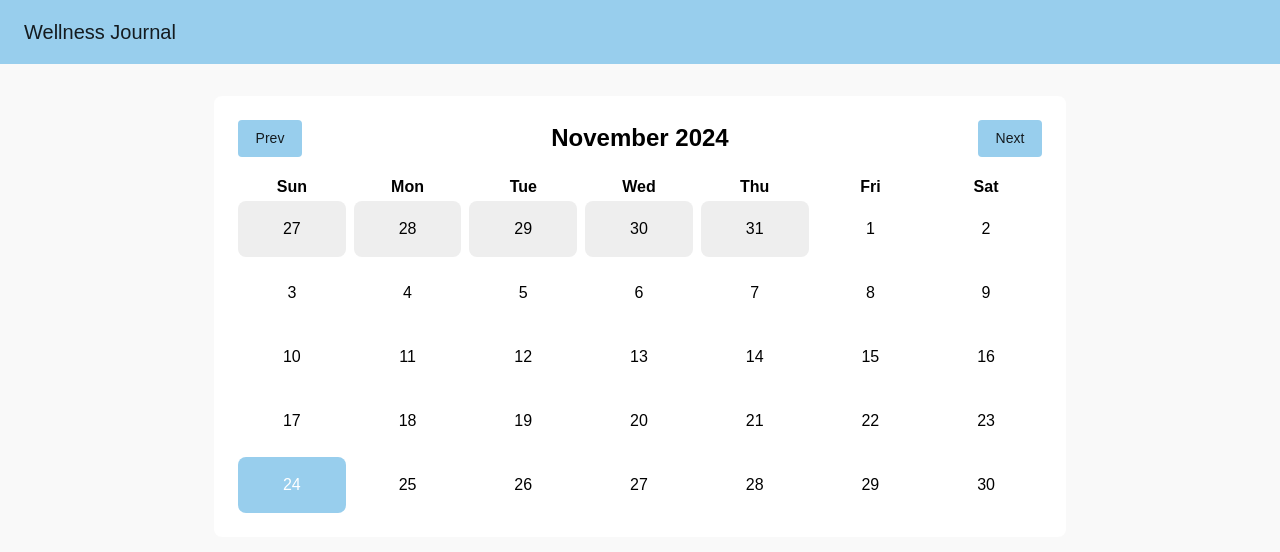
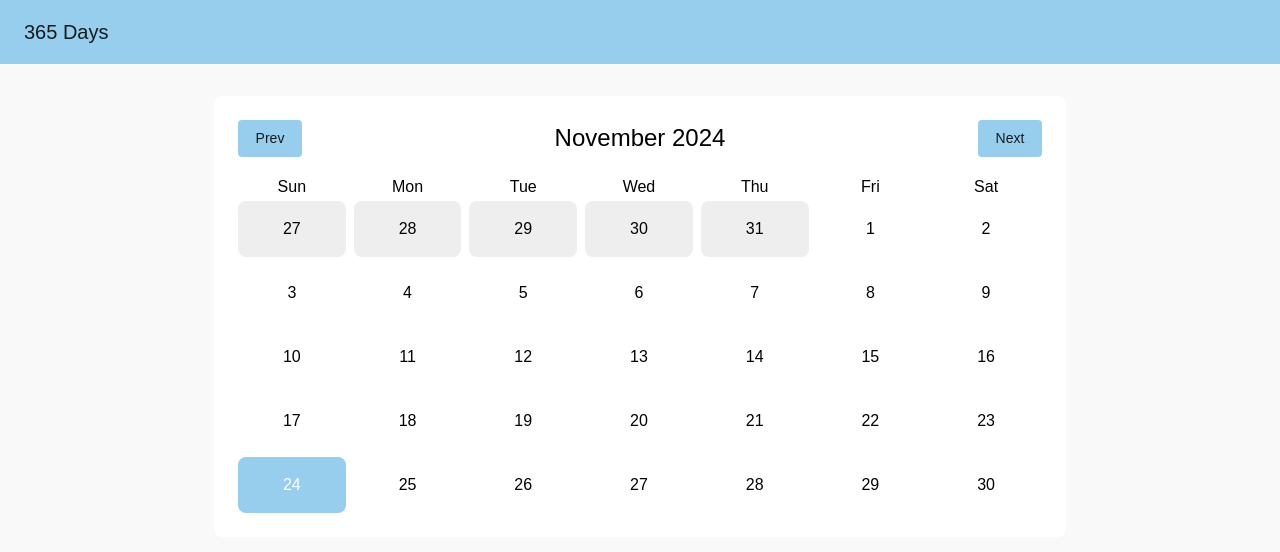
Before and after one commit to devkevw/codejam2024, a React (Create React App) app in the folder frontend/webpage/: page / in a window 1280 px wide. Shown: the top 552 px of the page. Built offline with nearby package versions, Linux system fonts and the light colour scheme; a web font is replaced by a local one.

Commit message:
Add styles to calendar

```diff
--- a/frontend/webpage/src/components/Calendar.jsx
+++ b/frontend/webpage/src/components/Calendar.jsx
@@ -74,7 +74,7 @@ const Calendar = () => {
         <Button variant="contained" onClick={handlePrev}>
           Prev
         </Button>
-        <Typography variant="h5" sx={{ fontWeight: 'bold' }}>
+        <Typography variant="h5" >
           {format(currentMonth, 'MMMM yyyy')}
         </Typography>
         <Button variant="contained" onClick={handleNext}>
@@ -86,7 +86,7 @@ const Calendar = () => {
       <Grid container spacing={1}>
         {daysOfWeek.map((day) => (
           <Grid item xs={1.71} key={day}>
-            <Typography align="center" variant="subtitle1" sx={{ fontWeight: 'bold' }}>
+            <Typography align="center" variant="subtitle1" >
               {day}
             </Typography>
           </Grid>
@@ -105,8 +105,13 @@ const Calendar = () => {
               onClick={
                 isSameMonth(day, currentMonth) || viewMode === 'week'
                   ? () => {
-                      setSelectedDate(day);
-                      setCurrentMonth(startOfMonth(day)); // Update currentMonth to the selected date's month
+                      // Toggle the selected date
+                      if (isSameDay(day, selectedDate)) {
+                        setSelectedDate(null); // Unhighlight if the same date is clicked
+                      } else {
+                        setSelectedDate(day); // Highlight the new date
+                        setCurrentMonth(startOfMonth(day)); // Update currentMonth to the selected date's month
+                      }
                     }
                   : undefined
               }
@@ -134,6 +139,7 @@ const Calendar = () => {
             >
               <Typography variant="body1">{format(day, 'd')}</Typography>
             </Box>
+
           </Grid>
         ))}
       </Grid>
--- a/frontend/webpage/src/components/Header.jsx
+++ b/frontend/webpage/src/components/Header.jsx
@@ -4,7 +4,7 @@ import { AppBar, Toolbar, Typography } from '@mui/material';
 const Header = () => (
   <AppBar position="static">
     <Toolbar>
-      <Typography variant="h6">Wellness Journal</Typography>
+      <Typography variant="h6">365 Days</Typography>
     </Toolbar>
   </AppBar>
 );
--- a/frontend/webpage/src/theme.js
+++ b/frontend/webpage/src/theme.js
@@ -22,12 +22,24 @@ const theme = createTheme({
     fontFamily: 'Parkinsans, sans-serif', // Global font
     h1: {
       fontSize: '2.5rem',
-      fontWeight: 600,
+      fontWeight: 400,
 
     },
+    h5: {
+        fontWeight: 500,
+
+    },
+    h6: {
+        fontWeight: 500,
+    },
+
     body1: {
       fontSize: '1rem',
       lineHeight: 1.5,
+    },
+    subtitle1: {
+        fontWeight:500,
+
     },
     button: {
       textTransform: 'none',
```
Also changed, not shown: 1 other file (tests, documents, lock files or other folders).
